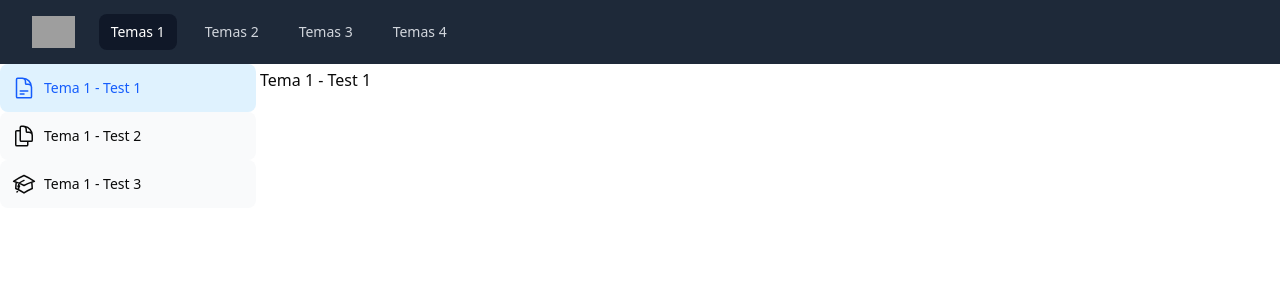
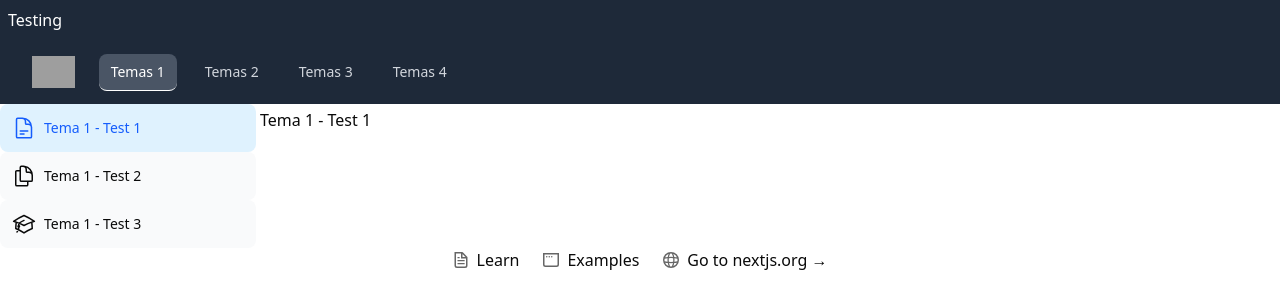
Before and after one commit to gerardoposadagp/testing, a Next.js app: page /tema1/test1 in a window 1280 px wide. Shown: the top 308 px of the page. Built offline with nearby package versions, Linux system fonts and the light colour scheme; grey boxes are pictures that could not be loaded.

Commit message:
antes de unificar logica sidebars

```diff
--- a/src/app/components/navbars/navbar/_navbarRender.tsx
+++ b/src/app/components/navbars/navbar/_navbarRender.tsx
@@ -1,10 +1,18 @@
-import { Disclosure, DisclosureButton, DisclosurePanel, Menu, MenuButton, MenuItem, MenuItems } from '@headlessui/react'
-import { Bars3Icon, BellIcon, XMarkIcon } from '@heroicons/react/24/outline'
+import {
+  Disclosure,
+  DisclosureButton,
+  DisclosurePanel,
+  Menu,
+  MenuButton,
+  MenuItem,
+  MenuItems,
+} from "@headlessui/react";
+import { Bars3Icon, BellIcon, XMarkIcon } from "@heroicons/react/24/outline";
 
-import Link from 'next/link';
-import { usePathname } from 'next/navigation';
-import clsx from 'clsx';
-import React, { useMemo } from 'react';
+import Link from "next/link";
+import { usePathname } from "next/navigation";
+import clsx from "clsx";
+import React, { useMemo } from "react";
 
 type LinkNavbarType = {
   name: string;
@@ -12,8 +20,12 @@ type LinkNavbarType = {
   current: boolean;
 }[];
 
-const NavBarLinks = React.memo(function NavBarLinks({ linkNbProps }: { linkNbProps: LinkNavbarType }) {
-  console.log('>>>>>> NavBar PADRE renderizado', new Date().toLocaleTimeString());
+const NavBarLinks = React.memo(
+  function NavBarLinks({ linkNbProps }: { linkNbProps: LinkNavbarType }) {
+    console.log(
+      ">>>>>> NavBar PADRE renderizado",
+      new Date().toLocaleTimeString()
+    );
 
     return (
       <Disclosure as="nav" className="relative bg-gray-800">
@@ -24,8 +36,14 @@ const NavBarLinks = React.memo(function NavBarLinks({ linkNbProps }: { linkNbPro
               <DisclosureButton className="group relative inline-flex items-center justify-center rounded-md p-2 text-gray-400 hover:bg-white/5 hover:text-white focus:outline-2 focus:-outline-offset-1 focus:outline-indigo-500">
                 <span className="absolute -inset-0.5" />
                 <span className="sr-only">Open main menu</span>
-              <Bars3Icon aria-hidden="true" className="block size-6 group-data-open:hidden" />
-              <XMarkIcon aria-hidden="true" className="hidden size-6 group-data-open:block" />
+                <Bars3Icon
+                  aria-hidden="true"
+                  className="block size-6 group-data-open:hidden"
+                />
+                <XMarkIcon
+                  aria-hidden="true"
+                  className="hidden size-6 group-data-open:block"
+                />
               </DisclosureButton>
             </div>
             <div className="flex flex-1 items-center justify-center sm:items-stretch sm:justify-start">
@@ -45,12 +63,13 @@ const NavBarLinks = React.memo(function NavBarLinks({ linkNbProps }: { linkNbPro
                       <Link
                         key={item.name}
                         href={item.href}
-                      aria-current={isActive ? 'page' : undefined}
+                        aria-current={isActive ? "page" : undefined}
                         className={clsx(
-                        'text-gray-300 hover:bg-white/5 hover:text-white rounded-md px-3 py-2 text-sm font-medium',
+                          "text-gray-300 hover:bg-white/5 hover:text-white rounded-md px-3 py-2 text-sm font-medium",
                           {
-                          'bg-gray-900 text-white': isActive,
-                        },
+                            "bg-gray-600 text-white border-b border-white":
+                              isActive,
+                          }
                         )}
                       >
                         {item.name}
@@ -63,14 +82,16 @@ const NavBarLinks = React.memo(function NavBarLinks({ linkNbProps }: { linkNbPro
           </div>
         </div>
       </Disclosure>
-  )
-}, (prevProps, nextProps) => {
+    );
+  },
+  (prevProps, nextProps) => {
     // Comparación personalizada: solo re-renderizar si el estado activo cambia
-  const prevActive = prevProps.linkNbProps.map(item => item.current);
-  const nextActive = nextProps.linkNbProps.map(item => item.current);
+    const prevActive = prevProps.linkNbProps.map((item) => item.current);
+    const nextActive = nextProps.linkNbProps.map((item) => item.current);
 
     // Si los estados activos son iguales, no re-renderizar
     return JSON.stringify(prevActive) === JSON.stringify(nextActive);
-});
+  }
+);
 
 export default NavBarLinks;
--- a/src/app/components/navbars/navbar/navbar.tsx
+++ b/src/app/components/navbars/navbar/navbar.tsx
@@ -1,8 +1,8 @@
-'use client'
+"use client";
 
-import NavBarLinks from '@/app/components/navbars/navbar/_navbarRender';
-import { usePathname } from 'next/navigation';
-import { useMemo } from 'react';
+import NavBarLinks from "@/app/components/navbars/navbar/_navbarRender";
+import { usePathname } from "next/navigation";
+import { useMemo } from "react";
 
 type LinkNavbarType = {
   name: string;
@@ -15,19 +15,36 @@ export default function NavBar() {
 
   // Extraer solo la sección principal para evitar re-renders en subsecciones
   const mainSection = useMemo(() => {
-    const segments = pathname.split('/').filter(Boolean);
-    return segments.length > 0 ? `/${segments[0]}` : '/';
+    const segments = pathname.split("/").filter(Boolean);
+    return segments.length > 0 ? `/${segments[0]}` : "/";
   }, [pathname]);
 
   // Solo recalcular links cuando cambie la sección principal
-  const links: LinkNavbarType = useMemo(() => [
-    { name: 'Temas 1', href: '/tema1', current: mainSection === '/tema1' },
-    { name: 'Temas 2', href: '/tema2', current: mainSection === '/tema2' },
-    { name: 'Temas 3', href: '/tema3', current: mainSection === '/tema3' },
-    { name: 'Temas 4', href: '/', current: mainSection === '/' },
-  ], [mainSection]); // Depende de mainSection, no de pathname completo
+  const links: LinkNavbarType = useMemo(
+    () => [
+      {
+        name: "Temas 1",
+        href: "/tema1",
+        current: mainSection === "/tema1",
+      },
+      {
+        name: "Temas 2",
+        href: "/tema2",
+        current: mainSection === "/tema2",
+      },
+      {
+        name: "Temas 3",
+        href: "/tema3",
+        current: mainSection === "/tema3",
+      },
+      {
+        name: "Temas 4",
+        href: "/",
+        current: mainSection === "/",
+      },
+    ],
+    [mainSection]
+  ); // Depende de mainSection, no de pathname completo
 
-  return (
-      <NavBarLinks linkNbProps={links} />
-  );
+  return <NavBarLinks linkNbProps={links} />;
 }
--- a/src/app/components/navbars/sidenav/_sidenavRender.tsx
+++ b/src/app/components/navbars/sidenav/_sidenavRender.tsx
@@ -26,6 +26,7 @@ const iconMap = {
 
 export default function SideNavRender({ linkProps }: { linkProps: LinkSideNav }) {
   const pathname = usePathname();
+
   console.log('>>> NavBar HIJO renderizado', new Date().toLocaleTimeString());
 
   return (
--- a/src/app/components/navbars/sidenav/sidenav.tsx
+++ b/src/app/components/navbars/sidenav/sidenav.tsx
@@ -50,7 +50,6 @@ export default function SideNavTema1(props: { tema: string }) {
           }
         ];
       break;
-
     case 'tema3':
       links = [
           {
--- a/src/app/layout.tsx
+++ b/src/app/layout.tsx
@@ -10,14 +10,13 @@ export default function RootLayout({
   return (
     <html lang="en">
       <body>
-      {/* <div className="mb-2 flex h-20 items-end justify-start rounded-md bg-blue-300 p-4 md:h-14">
-        <a href="/">
-          <strong>Testing</strong>
-        </a>
-      </div> */}
-      <Navbar />
-      <main> {children} </main>
-      {/* <Footer /> */}
+        {/* className="mb-2 flex h-20 items-end justify-start rounded-md bg-blue-300 p-4 md:h-14" */}
+        <div className="relative bg-gray-800 text-white p-2">
+            Testing
+        </div>
+        <Navbar />
+        <main> {children} </main>
+        <Footer />
       </body>
     </html>
   );
--- a/src/app/page.tsx
+++ b/src/app/page.tsx
@@ -1,4 +1,7 @@
+import { redirect } from "next/navigation"
+
 export default function Home() {
+  redirect("/tema1/test1") // Redirige automáticamente
   return (
     <>
       <div className="flex-1 p-6 lg:p-6">
--- a/src/app/tema1/layout.tsx
+++ b/src/app/tema1/layout.tsx
@@ -1,4 +1,4 @@
-import Tema1SideNav from "@/app/components/navbars/sidenav/sidenav";
+import SideNav from "@/app/components/navbars/sidenav/sidenav";
 import "@/app/globals.css";
 
 
@@ -6,7 +6,7 @@ export default function Tema1Layout({ children }: { children: React.ReactNode })
   return (
       <>
       <div className="flex">
-        <Tema1SideNav tema="tema1" />
+        <SideNav tema="tema1" />
         <main className="flex-1 p-6 lg:p-1">  {children} </main>
       </div>
       </>
--- a/src/app/tema2/layout.tsx
+++ b/src/app/tema2/layout.tsx
@@ -1,11 +1,11 @@
-import SideNavTemaX from "@/app/components/navbars/sidenav/sidenav";
+import SideNav from "@/app/components/navbars/sidenav/sidenav";
 import "@/app/globals.css";
 
 export default function Tema2Layout({ children }: { children: React.ReactNode }) {
   return (
       <>
       <div className="flex">
-        <SideNavTemaX tema="tema2" />
+        <SideNav tema="tema2" />
         <main className="flex-1 p-6 lg:p-1">
           {children}
         </main>
--- a/src/app/tema3/layout.tsx
+++ b/src/app/tema3/layout.tsx
@@ -1,13 +1,17 @@
-import TemasSideNav from "@/app/components/navbars/sidenav/sidenav";
+import SideNav from "@/app/components/navbars/sidenav/sidenav";
 import "@/app/globals.css";
 
-export default function Tema3Layout({ children }: { children: React.ReactNode }) {
+export default function Tema3Layout({
+  children,
+}: {
+  children: React.ReactNode;
+}) {
   return (
-      <>
+    <>
       <div className="flex">
-        <TemasSideNav tema="tema3" />
-        <main className="flex-1 p-6 lg:p-1">  {children} </main>
+        <SideNav tema="tema3" />
+        <main className="flex-1 p-6 lg:p-1"> {children} </main>
       </div>
-      </>
+    </>
   );
 }
```
Lines whose indentation alone changed are shown as unchanged.
